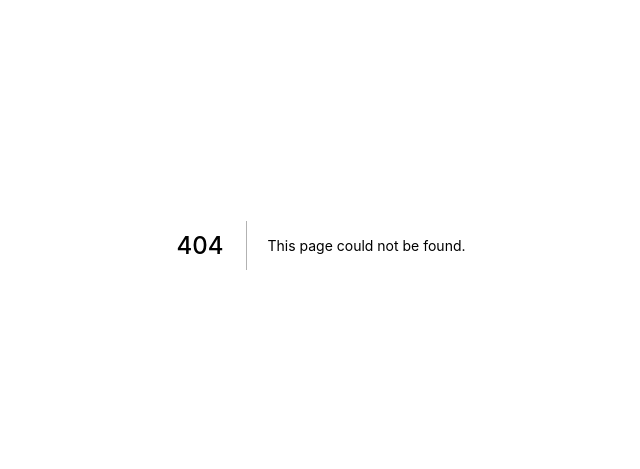
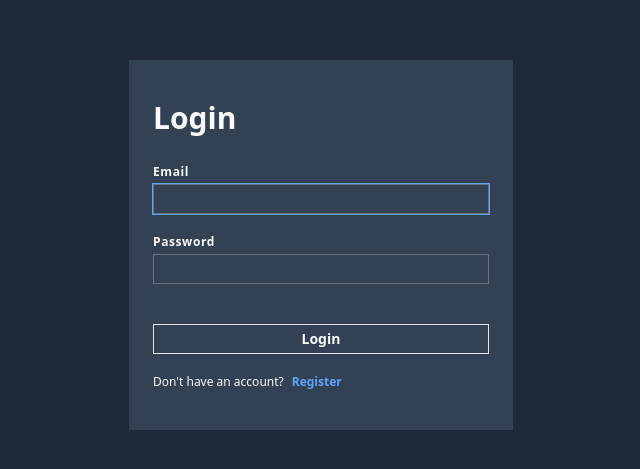
Before and after one commit to r-ILIASS/next-auth-forms, a Next.js app: page /login in a window 1280 px wide. Before the commit this address had no page. Shown: the part 155-624 px from the top of the page, without its empty margins (319-959 px from the left). Built offline with nearby package versions, Linux system fonts and the light colour scheme.

Commit message:
login page ui

```diff
--- a/pages/index.js
+++ b/pages/index.js
@@ -6,7 +6,7 @@ export default function Home() {
   return (
     <div>
       <Head>
-        <title>Create Next App</title>
+        <title>Register</title>
         <meta name="description" content="Generated by create next app" />
         <link rel="icon" href="/favicon.ico" />
       </Head>
--- /dev/null
+++ b/pages/login.js
@@ -0,0 +1,128 @@
+import { useRef, useState, useEffect } from "react";
+import Head from "next/head";
+import Link from "next/link";
+import axios from "../utils/axios";
+
+const LOGIN_URL = "/auth";
+
+const Register = () => {
+  const emailRef = useRef();
+  const errRef = useRef();
+
+  const [email, setEmail] = useState("");
+  const [password, setPassword] = useState("");
+
+  const [errMsg, setErrMsg] = useState("");
+  const [success, setSuccess] = useState(false);
+
+  // focus email on mount
+  useEffect(() => {
+    emailRef.current.focus();
+  }, []);
+
+  // clear errMsg on user interaction
+  useEffect(() => {
+    setErrMsg("");
+  }, [email, password]);
+
+  // form submit
+  const handleSubmit = async (e) => {
+    e.preventDefault();
+
+    // submit to backend
+    try {
+      await axios.post(LOGIN_URL, {
+        email,
+        password,
+      });
+      setSuccess(true);
+    } catch (error) {
+      if (error.message === "Network Error") {
+        setErrMsg("Something went wrong, please try again later!");
+      } else {
+        setErrMsg(error.response.data.message);
+      }
+    }
+  };
+
+  return (
+    <div>
+      <Head>
+        <title>Login</title>
+        <meta name="description" content="Generated by create next app" />
+        <link rel="icon" href="/favicon.ico" />
+      </Head>
+
+      <main className="min-h-screen grid place-items-center">
+        <section className="form-container">
+          {/* success message */}
+          {success && (
+            <div className="form-container-success">
+              You are logged in!
+            </div>
+          )}
+
+          {/* -- Error Message */}
+          {errMsg && (
+            <p
+              className="form-container-error"
+              ref={errRef}
+              aria-live="assertive"
+            >
+              {errMsg}
+            </p>
+          )}
+
+          {/* -- Form Title */}
+          <div className="form-container-heading">
+            <h1>Login</h1>
+          </div>
+
+          {/* -- Form */}
+          <form onSubmit={handleSubmit}>
+            {/* email */}
+            <div>
+              <label htmlFor="email">Email</label>
+              <input
+                type="email"
+                id="email"
+                ref={emailRef}
+                autoComplete="off"
+                onChange={(e) => setEmail(e.target.value)}
+                value={email}
+                required
+              />
+            </div>
+
+            {/* password */}
+            <div>
+              <label htmlFor="password">Password</label>
+              <input
+                type="password"
+                id="password"
+                onChange={(e) => setPassword(e.target.value)}
+                value={password}
+                required
+              />
+            </div>
+
+            {/* space */}
+            <div />
+
+            {/* submit */}
+            <button>Login</button>
+
+            <span>
+              Don't have an account?
+              <Link href="/">
+                <a>Register</a>
+              </Link>
+            </span>
+          </form>
+        </section>
+      </main>
+    </div>
+  );
+};
+
+export default Register;
```
